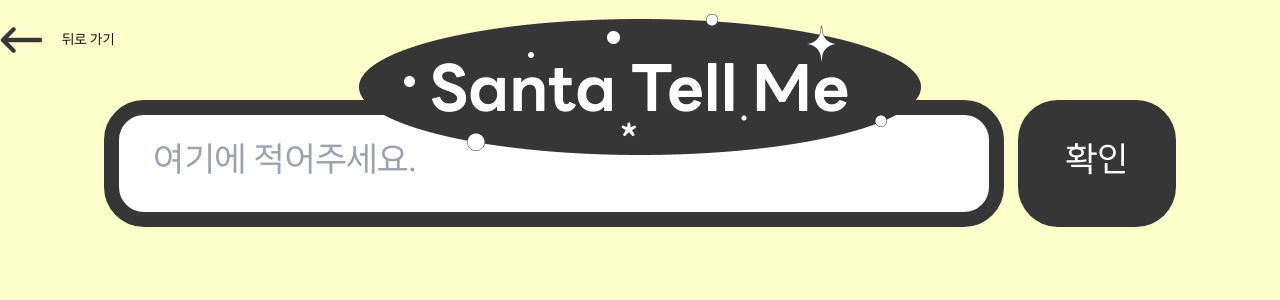
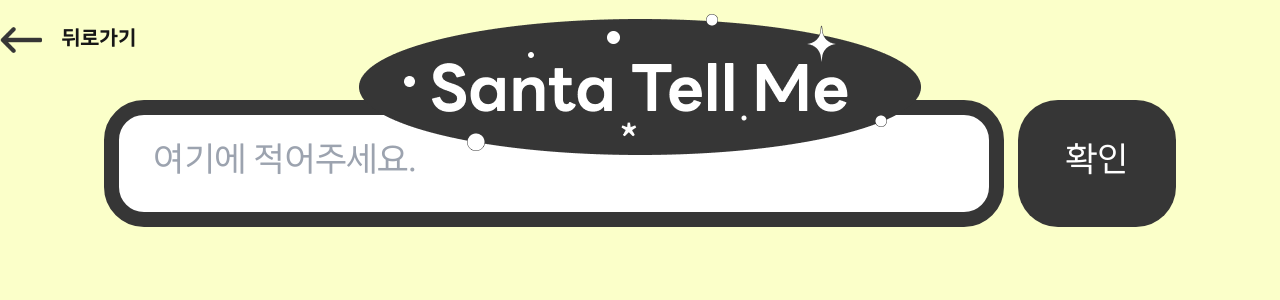
Before and after one commit to basque-ajou/santa-web, a Next.js app: page /name in a window 1280 px wide. Shown: the top 300 px of the page. Built offline with nearby package versions, Linux system fonts and the light colour scheme.

Commit message:
feat: 뒤로가기 버튼 수정

```diff
--- a/src/app/name/page.tsx
+++ b/src/app/name/page.tsx
@@ -38,7 +38,7 @@
             src={"/back-arrow.png"}
             alt={"back-btn"}
           />
-          <div>뒤로 가기</div>
+          <div className={"text-2xl font-bold"}>뒤로가기</div>
         </div>
         <Image
           className={"absolute top-0 pt-4"}
```
